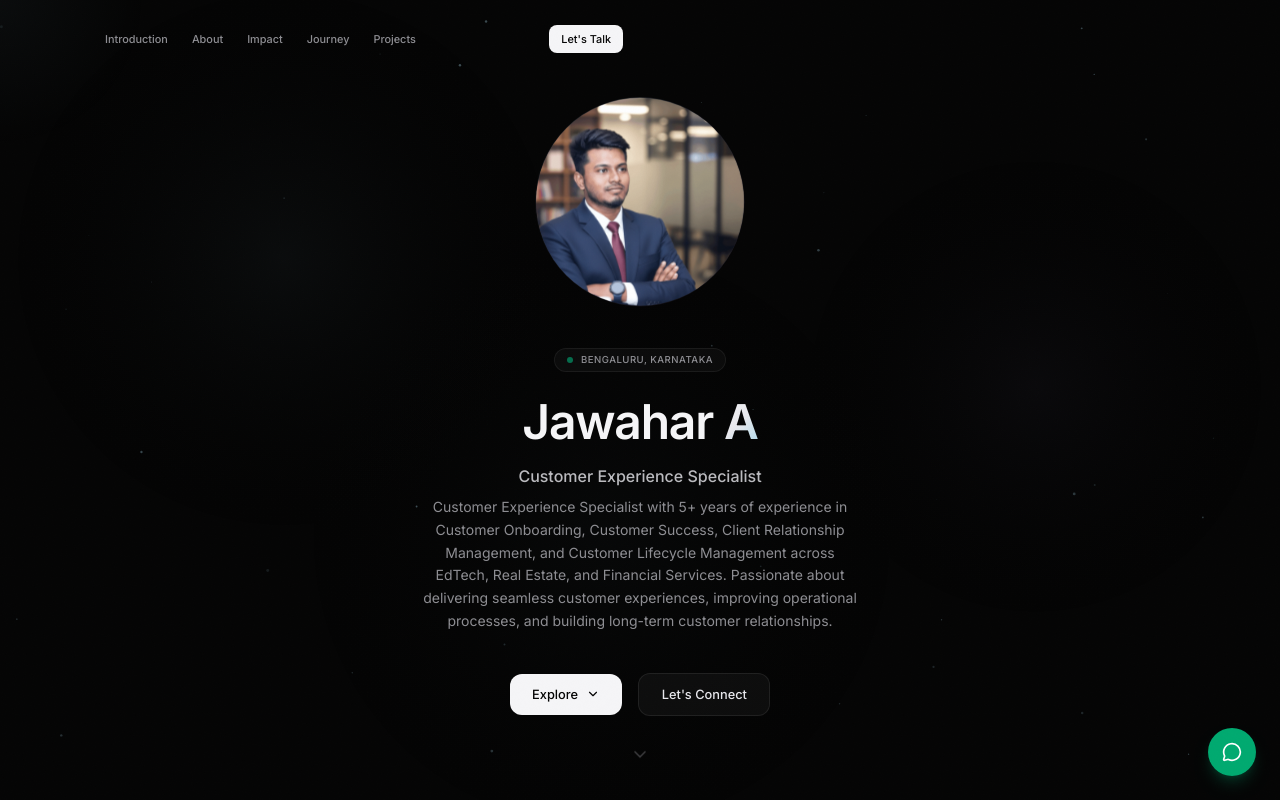
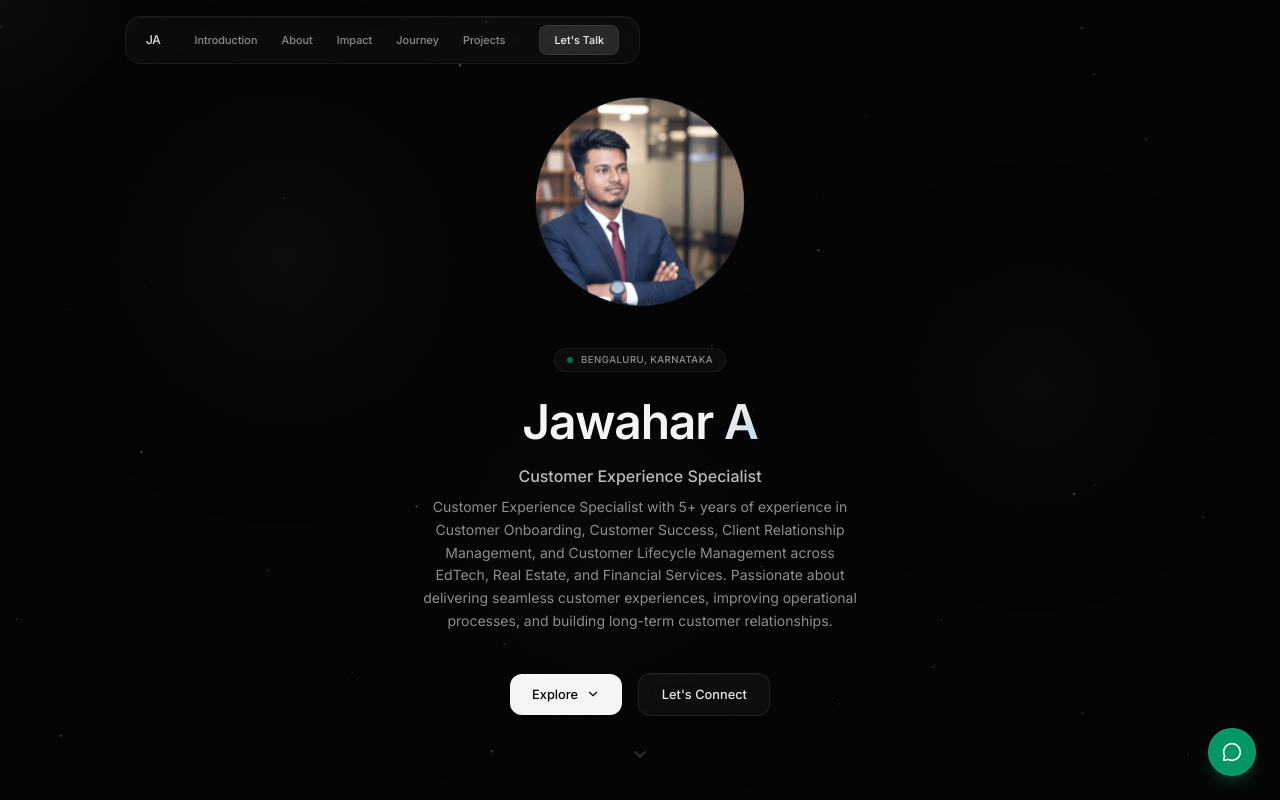
Before and after one commit to Mark-Jawahar/Jawahar-portfolio, a Next.js app: page / in a window 1280 px wide. Shown: the top 800 px of the page. Built offline with nearby package versions, Linux system fonts and the light colour scheme.

Commit message:
Premium glass navigation: centered w-fit layout, 10% glass, pill active state, consistent glass reflections across panels

```diff
--- a/src/app/globals.css
+++ b/src/app/globals.css
@@ -195,6 +195,7 @@ body {
   -webkit-backdrop-filter: blur(32px) saturate(1.4);
   border: 1px solid rgba(255, 255, 255, 0.06);
   border-radius: 16px;
+  box-shadow: inset 0 1px 0 rgba(255, 255, 255, 0.04);
 }
 
 .glass-panel-strong {
@@ -203,6 +204,7 @@ body {
   -webkit-backdrop-filter: blur(48px) saturate(1.6);
   border: 1px solid rgba(255, 255, 255, 0.06);
   border-radius: 20px;
+  box-shadow: inset 0 1px 0 rgba(255, 255, 255, 0.04);
 }
 
 .glass-card {
@@ -212,13 +214,23 @@ body {
   border: 1px solid rgba(255, 255, 255, 0.06);
   border-radius: 14px;
   transition: all 0.4s cubic-bezier(0.16, 1, 0.3, 1);
+  box-shadow: inset 0 1px 0 rgba(255, 255, 255, 0.03);
 }
 
 .glass-card:hover {
   background: rgba(255, 255, 255, 0.05);
   border-color: rgba(255, 255, 255, 0.1);
   transform: translateY(-2px);
-  box-shadow: 0 12px 48px rgba(168, 216, 234, 0.06);
+  box-shadow: 0 12px 48px rgba(168, 216, 234, 0.06), inset 0 1px 0 rgba(255, 255, 255, 0.03);
+}
+
+.glass-pill {
+  background: rgba(255, 255, 255, 0.08);
+  backdrop-filter: blur(12px) saturate(1.2);
+  -webkit-backdrop-filter: blur(12px) saturate(1.2);
+  border: none;
+  border-radius: 8px;
+  box-shadow: inset 0 1px 0 rgba(255, 255, 255, 0.06);
 }
 
 .text-gradient {
@@ -333,19 +345,22 @@ body {
   font-weight: 500;
   color: #e8e8ed;
   background: rgba(255, 255, 255, 0.04);
+  backdrop-filter: blur(12px) saturate(1.2);
+  -webkit-backdrop-filter: blur(12px) saturate(1.2);
   border: 1px solid rgba(255, 255, 255, 0.08);
   border-radius: 12px;
   cursor: pointer;
   transition: all 0.3s cubic-bezier(0.16, 1, 0.3, 1);
   position: relative;
   overflow: hidden;
+  box-shadow: inset 0 1px 0 rgba(255, 255, 255, 0.04);
 }
 
 .btn-secondary:hover {
   background: rgba(255, 255, 255, 0.07);
   border-color: rgba(255, 255, 255, 0.14);
   transform: translateY(-1px);
-  box-shadow: 0 8px 32px rgba(168, 216, 234, 0.04);
+  box-shadow: 0 8px 32px rgba(168, 216, 234, 0.04), inset 0 1px 0 rgba(255, 255, 255, 0.04);
 }
 
 .btn-secondary:active {
--- a/src/components/layout/Navigation.tsx
+++ b/src/components/layout/Navigation.tsx
@@ -62,22 +62,20 @@ export default function Navigation() {
   return (
     <>
       <nav
-        className="fixed top-4 left-1/2 -translate-x-1/2 z-50 rounded-2xl px-4 py-2 flex items-center justify-between w-[calc(100%-2rem)] max-w-[700px] transition-all duration-500"
+        className="fixed top-4 left-1/2 -translate-x-1/2 z-50 rounded-2xl flex items-center gap-6 px-5 py-2 w-fit max-w-[90vw]"
         style={{
           background: scrolled
-            ? "rgba(255, 255, 255, 0.04)"
-            : "transparent",
-          backdropFilter: scrolled ? "blur(28px) saturate(1.3)" : "none",
-          WebkitBackdropFilter: scrolled ? "blur(28px) saturate(1.3)" : "none",
-          border: scrolled ? "1px solid rgba(255, 255, 255, 0.06)" : "1px solid rgba(255, 255, 255, 0)",
-          boxShadow: scrolled
-            ? "0 4px 24px rgba(0, 0, 0, 0.2), inset 0 1px 0 rgba(255, 255, 255, 0.04)"
-            : "none",
+            ? "rgba(255, 255, 255, 0.10)"
+            : "rgba(255, 255, 255, 0.03)",
+          backdropFilter: "blur(24px) saturate(1.3)",
+          WebkitBackdropFilter: "blur(24px) saturate(1.3)",
+          border: "1px solid rgba(255, 255, 255, 0.06)",
+          boxShadow: "inset 0 1px 0 rgba(255, 255, 255, 0.04)",
           opacity: visible ? 1 : 0,
           transform: visible
             ? "translate(-50%, 0)"
             : "translate(-50%, -20px)",
-          transition: "opacity 0.5s cubic-bezier(0.16, 1, 0.3, 1), transform 0.5s cubic-bezier(0.16, 1, 0.3, 1), background 0.6s ease, backdrop-filter 0.6s ease, border 0.6s ease, box-shadow 0.6s ease",
+          transition: "opacity 0.5s cubic-bezier(0.16, 1, 0.3, 1), transform 0.5s cubic-bezier(0.16, 1, 0.3, 1), background 0.6s ease",
         }}
       >
         <button
@@ -95,9 +93,9 @@ export default function Navigation() {
             <button
               key={ch.id}
               onClick={() => handleClick(ch.id)}
-              className={`px-2.5 py-1 rounded-lg text-[0.68rem] font-medium transition-all duration-300 ${
+              className={`px-2.5 py-1.5 rounded-lg text-[0.68rem] font-medium transition-all duration-300 ${
                 active === ch.id
-                  ? "bg-white/10 text-pearl"
+                  ? "bg-white/[0.08] backdrop-blur-sm text-pearl"
                   : "text-muted hover:text-ice hover:bg-white/[0.03]"
               }`}
             >
@@ -108,7 +106,7 @@ export default function Navigation() {
 
         <button
           onClick={() => handleClick("connect")}
-          className="hidden md:flex items-center gap-1.5 px-3 py-1.5 rounded-lg bg-pearl text-background text-[0.68rem] font-medium hover:bg-white transition-all duration-300"
+          className="hidden md:flex items-center gap-1.5 px-3.5 py-1.5 rounded-lg bg-white/[0.10] backdrop-blur-sm border border-white/[0.08] text-pearl text-[0.68rem] font-medium hover:bg-white/[0.15] hover:border-white/[0.12] transition-all duration-300"
         >
           Let&apos;s Talk
         </button>
--- a/src/components/layout/WhatsAppButton.tsx
+++ b/src/components/layout/WhatsAppButton.tsx
@@ -9,7 +9,7 @@ export default function WhatsAppButton() {
       href={profile.whatsapp}
       target="_blank"
       rel="noopener noreferrer"
-      className="fixed bottom-6 right-6 z-40 flex items-center justify-center w-12 h-12 rounded-full bg-emerald-500/90 backdrop-blur-md text-white shadow-lg shadow-emerald-500/20 hover:bg-emerald-400 hover:scale-105 transition-all duration-300"
+      className="fixed bottom-6 right-6 z-40 flex items-center justify-center w-12 h-12 rounded-full bg-emerald-500/80 backdrop-blur-md border border-white/[0.10] text-white shadow-lg shadow-emerald-500/20 hover:bg-emerald-400/90 hover:scale-105 transition-all duration-300"
       aria-label="Chat on WhatsApp"
     >
       <MessageCircle size={20} />
```
